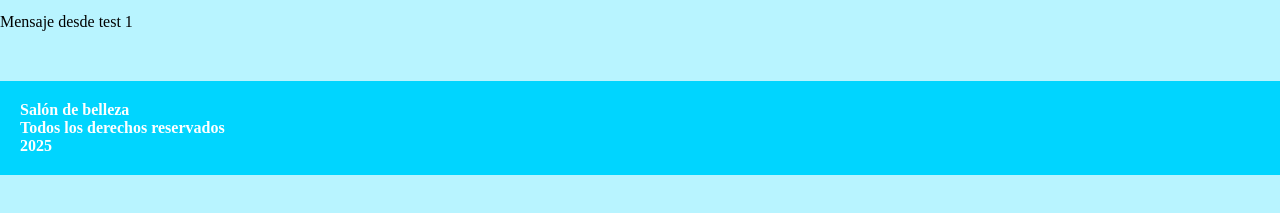
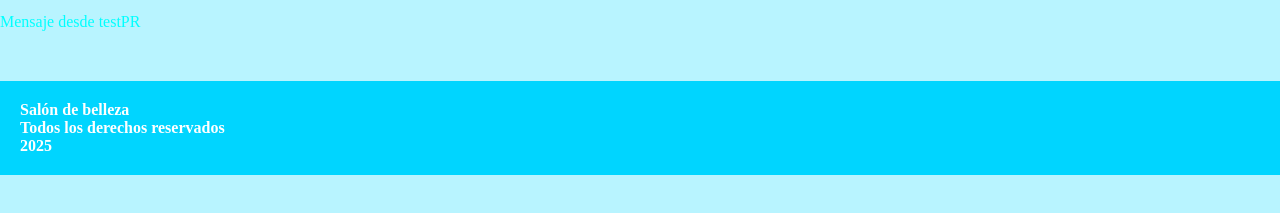
Before and after one commit to AndreaM-95/Clases-ADSO, a plain HTML site: page index.html in a window 1280 px wide. Shown: the part 523-736 px from the top of the page. Drawn offline with Linux system fonts and the light colour scheme; a web font is replaced by a local one.

Commit message:
Test PullRequest

```diff
--- a/index.html
+++ b/index.html
@@ -42,7 +42,7 @@
             </section>
 
             <section>
-                <p>Mensaje desde test 1</p>
+                <p style="color: aqua;">Mensaje desde testPR</p>
             </section>
         </main>
 
```
